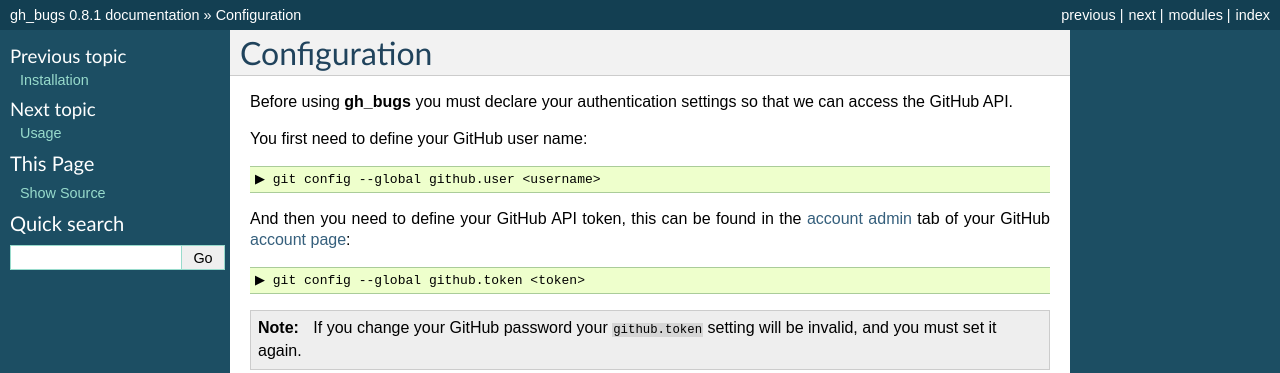
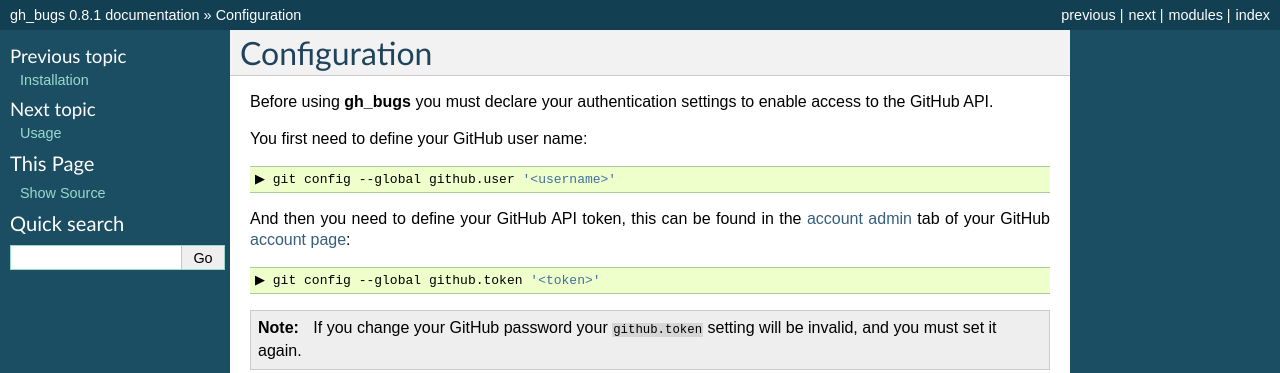
Before and after one commit to JNRowe/hubugs, a Sphinx documentation site: the page built from doc/config.rst, in a window 1280 px wide. Shown: the top 373 px of the page. Built offline with Sphinx 7.4.7, drawn with Linux system fonts in a browser that asks for light colours.

Commit message:
Minor rewording of config doc.

```diff
--- a/doc/config.rst
+++ b/doc/config.rst
@@ -1,21 +1,21 @@
 Configuration
 =============
 
-Before using :program:`gh_bugs` you must declare your authentication settings so
-that we can access the GitHub API.
+Before using :program:`gh_bugs` you must declare your authentication settings to
+enable access to the GitHub API.
 
 You first need to define your GitHub user name:
 
 .. code-block:: sh
 
-    ▶ git config --global github.user <username>
+    ▶ git config --global github.user '<username>'
 
 And then you need to define your GitHub API token, this can be found in the
 `account admin`_ tab of your GitHub `account page`_:
 
 .. code-block:: sh
 
-    ▶ git config --global github.token <token>
+    ▶ git config --global github.token '<token>'
 
 .. note::
 
```
